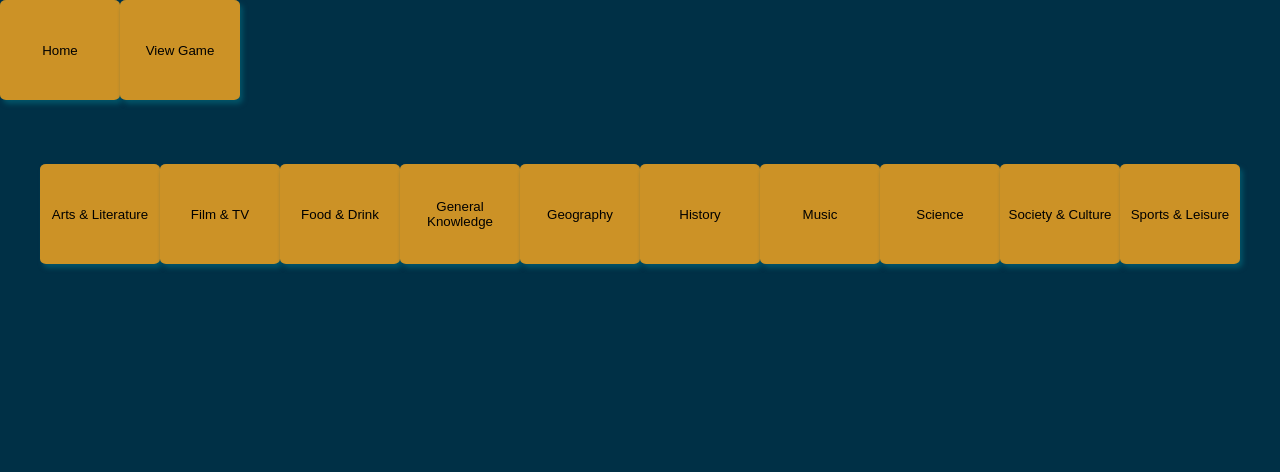
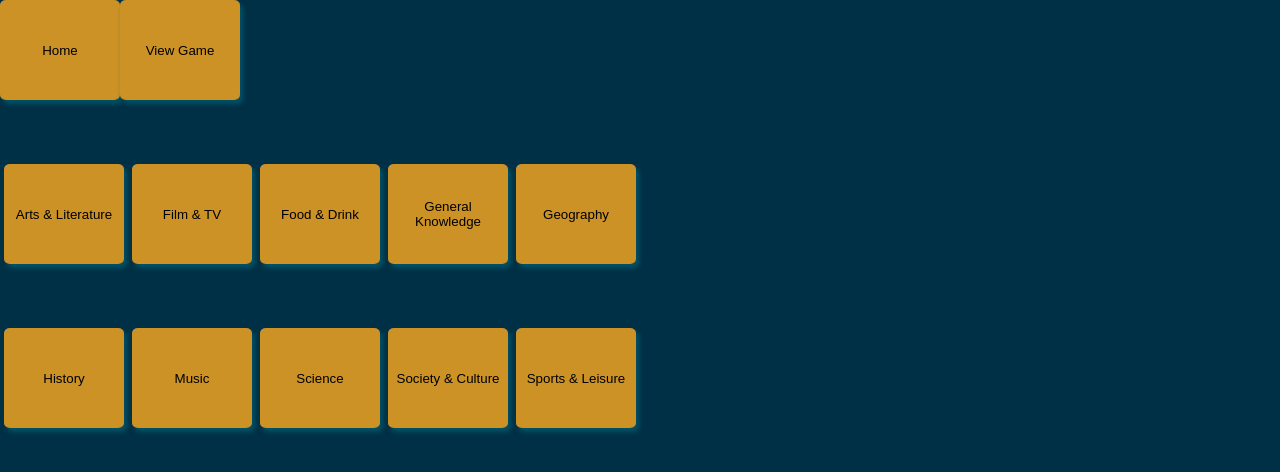
Before and after one commit to gjax78/trivia-night, a React (Create React App) app: page / in a window 1280 px wide. Shown: the top 472 px of the page. Built offline with nearby package versions, Linux system fonts and the light colour scheme.

Commit message:
Space buttons

```diff
--- a/src/components/Categories/Categories.css
+++ b/src/components/Categories/Categories.css
@@ -14,9 +14,10 @@ button {
 
 .button-container {
   height: 100%;
-  display: flex;
-  flex-direction: row;
-  justify-content: center;
+  display: grid;
+  grid-column: repeat(4, 1fr);
+  /* flex-direction: row;
+  justify-content: center; */
   margin-top: 5%;
 }
 
--- a/src/components/Categories/Categories.tsx
+++ b/src/components/Categories/Categories.tsx
@@ -9,9 +9,9 @@ const Categories = ( { fetchCat }: CategoriesProp ) : JSX.Element => {
 
   return (
     <div className='button-container'>
+      <div className='top-row'>
         <Link to='/questions'>
-      <button
-      className='arts-and-literature'
+          <button className='arts-and-literature'
           value={'arts_and_literature'}
           onClick={() => fetchCat('arts_and_literature')}>Arts & Literature</button>
         </Link>
@@ -26,8 +26,7 @@ const Categories = ( { fetchCat }: CategoriesProp ) : JSX.Element => {
           onClick={() => fetchCat('food_and_drink')}>Food & Drink</button>
         </Link>
         <Link to='/questions'>
-      <button
-      className='general-knowledge'
+          <button className='general-knowledge'
           value={'general_knowledge'}
           onClick={() => fetchCat('general-knowledge')}>General Knowledge</button>
         </Link>
@@ -36,6 +35,8 @@ const Categories = ( { fetchCat }: CategoriesProp ) : JSX.Element => {
           value={'geography'}
           onClick={() => fetchCat('geography')}>Geography</button>
         </Link>
+      </div>
+      <div className='lower-row'>
         <Link to='/questions'>
           <button className='history'
           value={'history'}
@@ -62,6 +63,7 @@ const Categories = ( { fetchCat }: CategoriesProp ) : JSX.Element => {
           onClick={() => fetchCat('sport_and_leisure')}>Sports & Leisure</button>
         </Link>
       </div>
+    </div>
   )
 }
 
```
Lines whose indentation alone changed are shown as unchanged.
